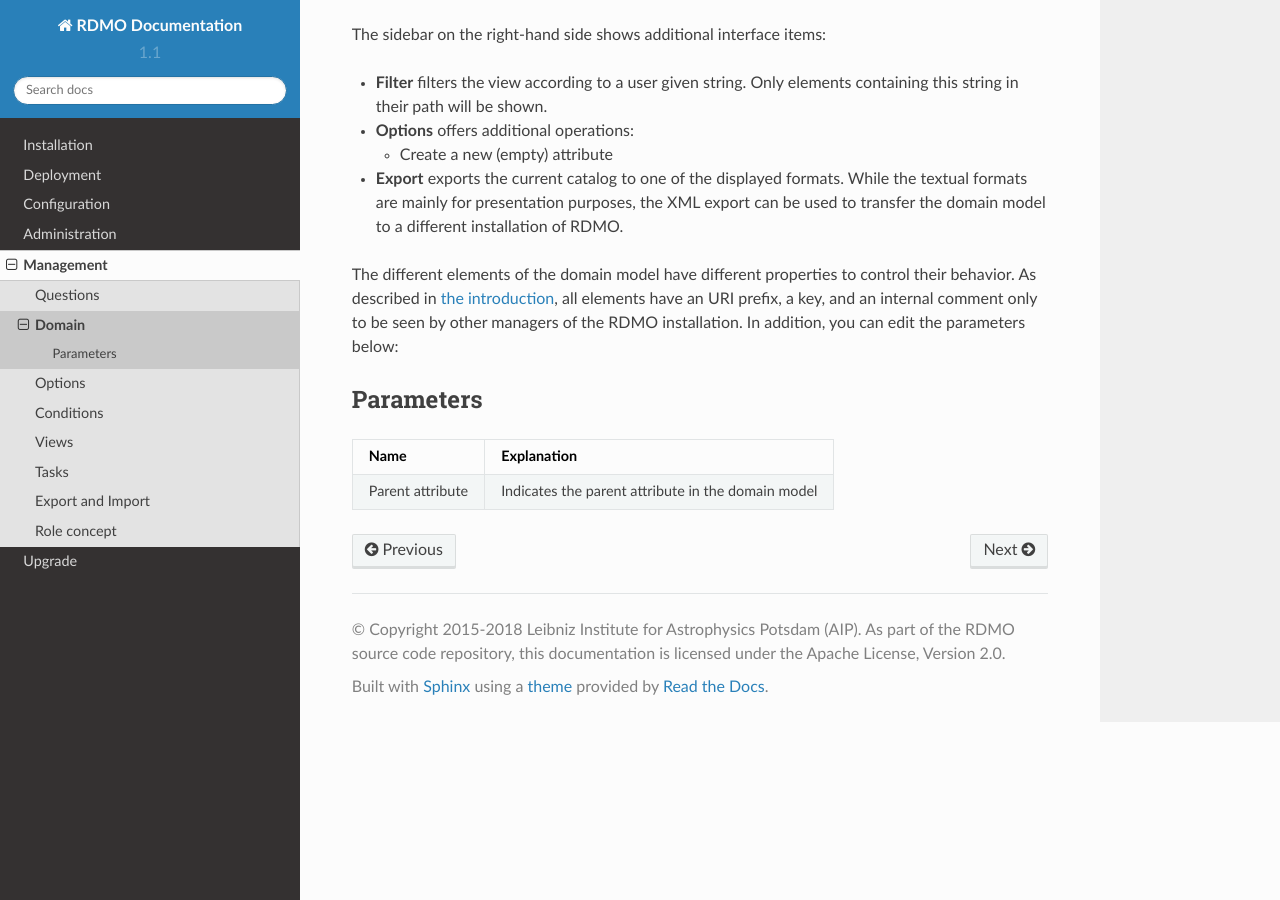
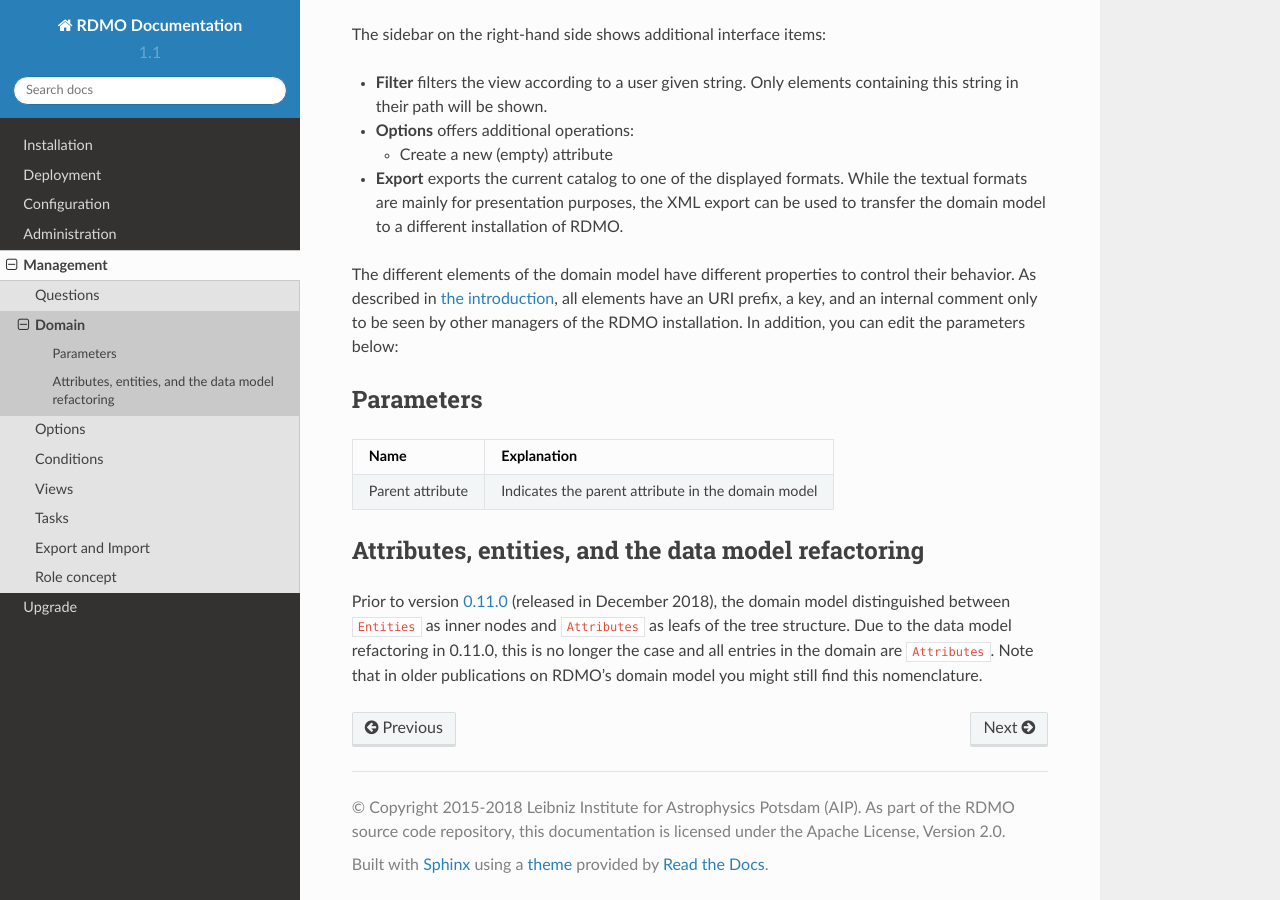
Before and after one commit to rdmorganiser/rdmo-docs, a Sphinx documentation site: the page built from docs/management/domain.md, in a window 1280 px wide and 900 px high, scrolled down 1315 px. Built offline with Sphinx 7.4.7 and the Read the Docs theme 2.0.0, drawn with Linux system fonts in a browser that asks for light colours.

Commit message:
Added note about data model changes

```diff
--- a/docs/management/domain.md
+++ b/docs/management/domain.md
@@ -29,3 +29,10 @@ The different elements of the domain model have different properties to control
 |Name|Explanation|
 |-|-|
 |Parent attribute|Indicates the parent attribute in the domain model|
+
+
+## Attributes, entities, and the data model refactoring
+
+Prior to version [0.11.0](https://github.com/rdmorganiser/rdmo/releases/tag/0.11.0) (released in December 2018), the domain model distinguished between `Entities` as inner nodes and `Attributes` as leafs of the tree structure.
+Due to the data model refactoring in 0.11.0, this is no longer the case and all entries in the domain are `Attributes`.
+Note that in older publications on RDMO's domain model you might still find this nomenclature.
```
